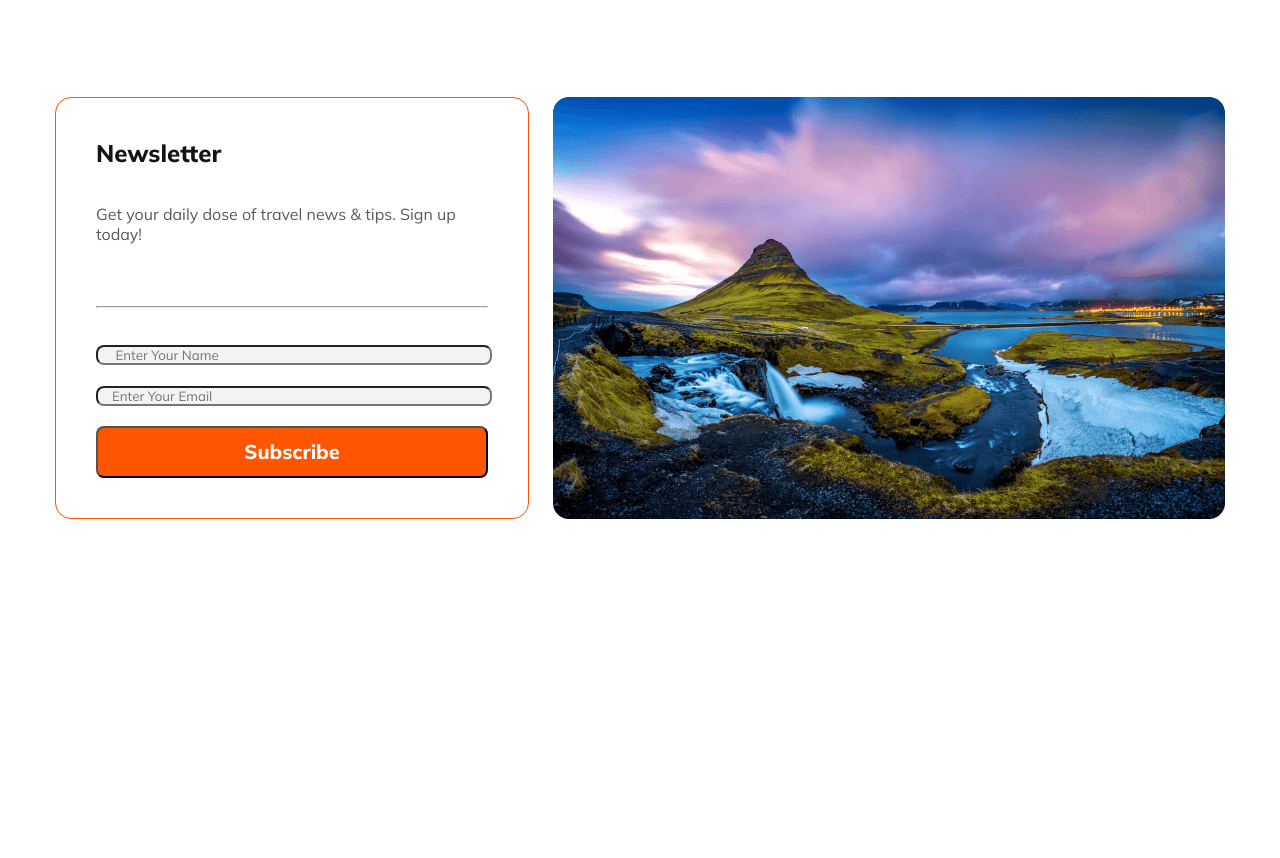
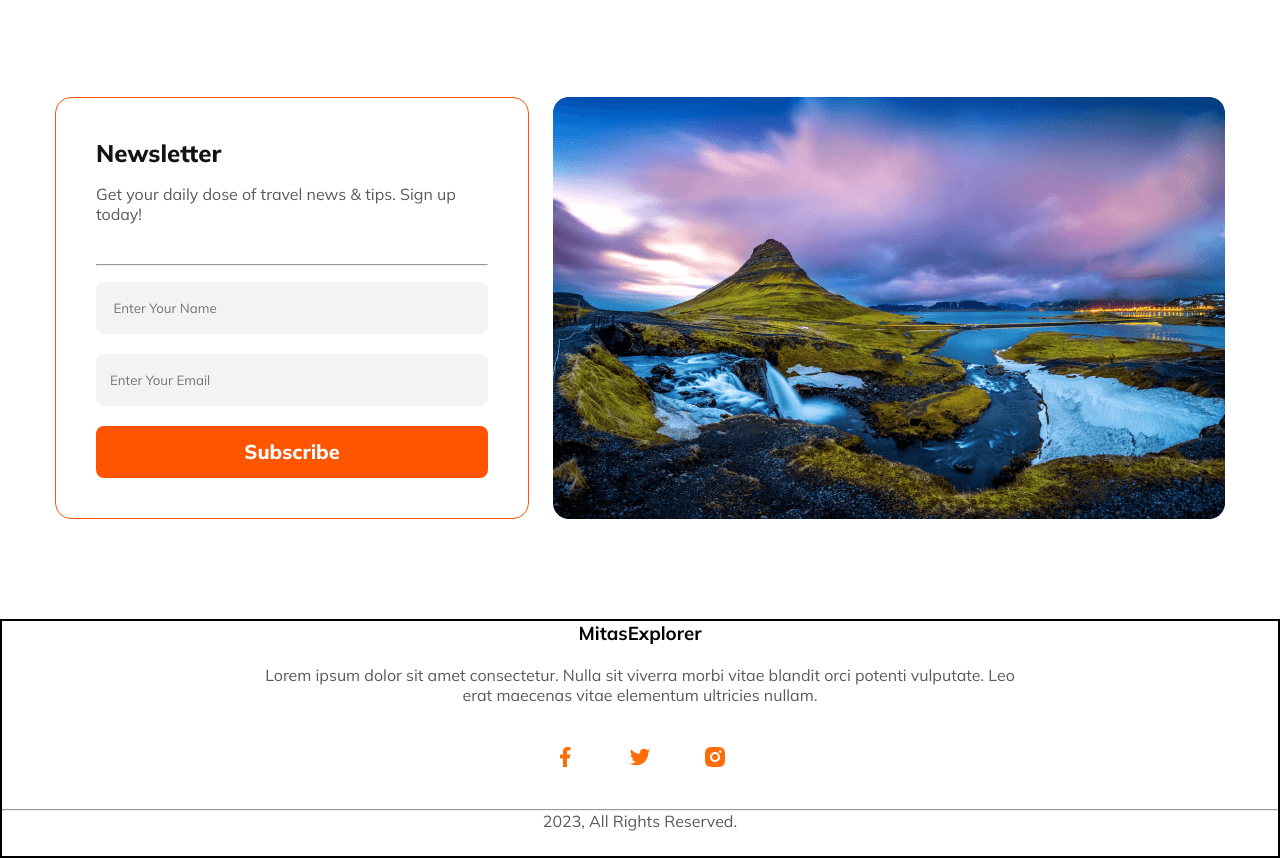
Before and after one commit to mhmitas/B9A2-assignment-travel-website, a plain HTML site: page index.html in a window 1280 px wide. Shown: the part 3656-4514 px from the top of the page. Before the commit the page ends 4175 px from the top, so only its background shows below. Drawn offline with Linux system fonts and the light colour scheme.

Commit message:
footer section start

```diff
--- a/index.html
+++ b/index.html
@@ -158,7 +158,13 @@
         </section>
     </main>
     <footer>
-
+        <h3>Mitas<span class="orenge-font">Explorer</span></h3>
+        <p class="footer-p common-description">Lorem ipsum dolor sit amet consectetur. Nulla sit viverra morbi vitae blandit orci potenti vulputate. Leo erat maecenas vitae elementum ultricies nullam.</p>
+        <div class="icon">
+            <img src="Images/facebook.png" alt=""><img src="Images/twitter.png" alt=""><img src="Images/insta.png" alt="">
+        </div>
+        <hr>
+        <p class="common-description1">2023, All Rights Reserved.</p>
     </footer>
 </body>
 
--- a/styles/style.css
+++ b/styles/style.css
@@ -287,6 +287,7 @@ select {
     display: flex;
     gap: 24px;
     margin-top: 100px;
+    margin-bottom: 100px;
 }
 
 .newsletter-texts {
@@ -303,6 +304,8 @@ select {
 
 .form-input {
     width: 100%;
+    height: 52px;
+    border: none;
     border-radius: 8px;
     background: rgba(19, 19, 24, 0.05);
 }
@@ -318,6 +321,25 @@ select {
 }
 
 
+/* footer styles */
+footer {
+    border: 2px solid;
+    min-height: 100px;
+    text-align: center;
+}
+
+.footer-p {
+    max-width: 769px;
+    margin: 20px auto;
+}
+
+.icon {
+    max-width: 174.322px;
+    height: 24px;
+    display: flex;
+    justify-content: space-between;
+    margin: 40px auto;
+}
 
 
 
@@ -370,12 +392,18 @@ select {
     .common-description1 {
         font-size: 14px;
     }
-    .newsletter{
+
+    .newsletter {
         flex-direction: column-reverse;
     }
-    .newsletter-texts{
+
+    .newsletter-texts {
         width: 95%;
         margin: 0 auto;
     }
 
+    .card {
+        padding: 15px;
+    }
+
 }
```
Also changed, not shown: Images/facebook.png (added), Images/insta.png (added), Images/twitter.png (added).
